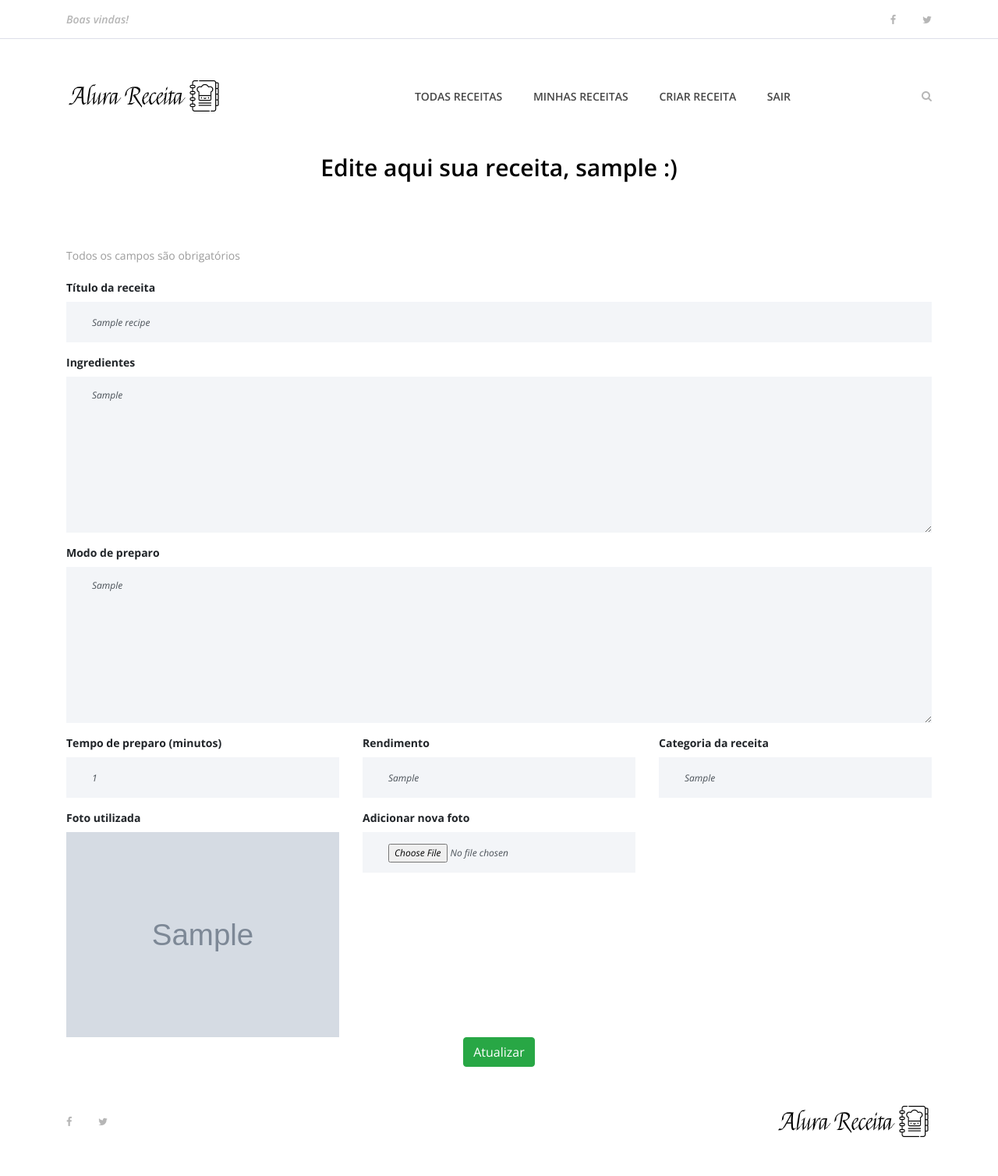
After one commit to joaogabrielrc/Alura-Receitas, a Django app: page /recipes/1/update/ in a window 1280 px wide. The commit adds this page. Shown: the whole page at 78% size. Run offline with Django 3.2, Linux system fonts and the light colour scheme; a user stored in the database is signed in; tables that the repository leaves empty hold one stand-in row (values such as "Sample post"); grey boxes marked "Sample" are stand-in pictures; parts of the project's set-up code (start-up, migrations or seed data) failed here and were passed over; some libraries are stand-ins or nearby versions.

Commit message:
Página de atualização de receitas adicionada

```diff
--- a/receitas/urls.py
+++ b/receitas/urls.py
@@ -4,13 +4,16 @@ from .views import (
   index_view,
   recipe_view,
   recipe_detail_view,
-  recipe_create_view
+  recipe_create_view,
+  recipe_delete_view,
+  recipe_update_view
 )
-
 
 urlpatterns = [
   path('', index_view, name='index'),
   path('recipes/<int:pk>/', recipe_detail_view, name='recipe'),
   path('recipes/create/', recipe_create_view, name='recipe_create'),
-  path('recipes/', recipe_view, name='recipes')
+  path('recipes/', recipe_view, name='recipes'),
+  path('recipes/<int:pk>/delete/', recipe_delete_view, name='delete_recipe'),
+  path('recipes/<int:pk>/update/', recipe_update_view, name='edit_recipe')
 ]
--- a/receitas/views.py
+++ b/receitas/views.py
@@ -8,10 +8,50 @@ from receitas.models import Recipe
 User = get_user_model()
 
 @login_required
+def recipe_update_view(request, pk=None):
+  recipe = Recipe.objects.get(pk=pk)
+  context = {
+    'recipe': recipe
+  }
+
+  if request.method == 'POST':
+    recipe = Recipe.objects.get(pk=pk)
+    user = request.user
+    name = request.POST.get('name')
+    ingredients = request.POST.get('ingredients')
+    preparation = request.POST.get('preparation')
+    preparation_time = request.POST.get('preparation_time')
+    potion = request.POST.get('potion')
+    category = request.POST.get('category')
+    image = request.FILES.get('image')
+
+    recipe.name = name
+    recipe.ingredients = ingredients
+    recipe.preparation = preparation
+    recipe.preparation_time = preparation_time
+    recipe.potion = potion
+    recipe.category = category
+    if image:
+      recipe.image = image
+    recipe.save()
+    return redirect(f'/recipes/{recipe.id}/')
+
+  return render(request, 'pages/recipe-update.html', context)
+
+
+@login_required
+def recipe_delete_view(request, pk=None):
+  recipe = Recipe.objects.get(pk=pk)
+  recipe.delete()
+  return redirect('/recipes/')
+
+
+@login_required
 def recipe_view(request):
   recipe_queryset = Recipe.objects.filter(is_active=True, owner=request.user).order_by('-created_at')
   context = {
-    'recipes': recipe_queryset
+    'recipes': recipe_queryset,
+    'manager': True
   }
   return render(request, 'pages/index.html', context)
 
--- /dev/null
+++ b/templates/pages/recipe-update.html
@@ -0,0 +1,83 @@
+{% extends 'base.html' %}
+{% load static %}
+
+{% block content %}
+<div id="preloader">
+  <i class="circle-preloader"></i>
+  <img src="{% static 'img/core-img/pizza.png' %}" alt="">
+</div>
+
+{% include 'partials/search.html' %}
+
+{% include 'partials/header.html' %}
+
+<div class="contact-area section-padding">
+  <div class="container">
+    <div class="row">
+      <div class="col-12">
+        <div class="section-heading">
+          <h3>Edite aqui sua receita, {{ user.username }} :)</h3>
+        </div>
+      </div>
+    </div>
+
+    <div class="row">
+      <div class="col-12">
+        <p>Todos os campos são obrigatórios</p>
+        <div class="contact-form-area">
+          <form action="{% url 'edit_recipe' recipe.id %}" method="POST" enctype="multipart/form-data">
+            {% csrf_token %}
+            <input type="text" id="receita_id" class="form-control" name="recipe_id" value="{{recipe.id}}" hidden>
+            <div class="row">
+              <div class="col-12 col-lg-12">
+                <label for="nome_receita"><b>Título da receita</b></label>
+                <input type="text" id="name" class="form-control" name="name"
+                  placeholder="Ex. Suco de limão" value="{{recipe.name}}" required>
+              </div>
+              <div class="col-12">
+                <label for="file"><b>Ingredientes</b></label>
+                <textarea class="form-control" name="ingredients" cols="30" rows="10"
+                  placeholder="Ex. 2 Limões &#10;200ml de água" required>{{recipe.ingredients}}</textarea>
+              </div>
+              <div class="col-12">
+                <label for="file"><b>Modo de preparo</b></label>
+                <textarea class="form-control" name="preparation" cols="30" rows="10"
+                  placeholder="Ex. Corte o limão com cuidado e exprema no copo  &#10;Misture com a água e sirva."
+                  required>{{recipe.preparation}}</textarea>
+              </div>
+              <div class="col-12 col-lg-4">
+                <label for="file"><b>Tempo de preparo (minutos)</b></label>
+                <input type="number" class="form-control" name="preparation_time" placeholder="Ex. 2"
+                  value="{{recipe.preparation_time}}" required>
+              </div>
+              <div class="col-12 col-lg-4">
+                <label for="file"><b>Rendimento</b></label>
+                <input type="text" class="form-control" name="potion" placeholder="Ex. serve 1 pessoa"
+                  value="{{recipe.potion}}" required>
+              </div>
+              <div class="col-12 col-lg-4">
+                <label for="file"><b>Categoria da receita</b></label>
+                <input type="text" class="form-control" name="category" placeholder="Ex. Sucos e bebidas"
+                  value="{{recipe.category}}" required>
+              </div>
+              <div class="col-12 col-lg-4">
+                <label for="file"><b>Foto utilizada</b></label>
+                <img src="{{ recipe.image.url }}" />
+              </div>
+              <div class="col-12 col-lg-4">
+                <label for="file"><b>Adicionar nova foto</b></label>
+                <input type="file" class="form-control" name="image">
+              </div>
+              <div class="col-12 text-center">
+                <button class="btn btn-success" type="submit">Atualizar</button>
+              </div>
+            </div>
+          </form>
+        </div>
+      </div>
+    </div>
+  </div>
+</div>
+
+{% include 'partials/footer.html' %}
+{% endblock %}
```
Also changed, not shown: templates/pages/index.html (+10 -2 lines).
